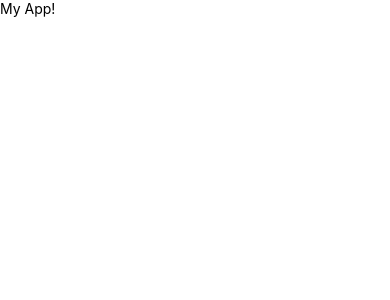
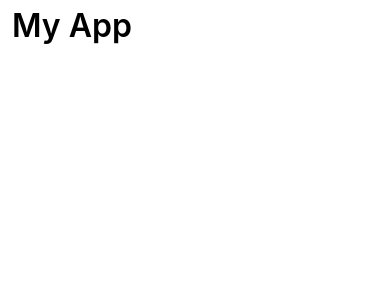
Before and after one commit to HDeiro/react-native-studies, a React Native app in the folder exercises/: screen / in a window 390 px wide. Shown: the top 300 px of the page. Built offline with nearby package versions, Linux system fonts and the light colour scheme.

Commit message:
Create Title Component with Styles

```diff
--- a/exercises/src/App.tsx
+++ b/exercises/src/App.tsx
@@ -1,8 +1,9 @@
 import React from 'react';
-import {Text, SafeAreaView} from 'react-native';
+import {SafeAreaView} from 'react-native';
+import {Title} from './components/Title';
 
 export default () => (
   <SafeAreaView>
-    <Text>My App!</Text>
+    <Title content="My App" />
   </SafeAreaView>
 );
--- /dev/null
+++ b/exercises/src/components/Title.tsx
@@ -0,0 +1,21 @@
+import React from 'react';
+import {Text, StyleSheet} from 'react-native';
+
+type PropsType = {
+  content: string;
+};
+
+const Styles = StyleSheet.create({
+  Title: {
+    fontWeight: '600',
+    fontSize: 32,
+    paddingTop: 6,
+    paddingBottom: 6,
+    paddingLeft: 12,
+    paddingRight: 12,
+  },
+});
+
+export const Title = ({content}: PropsType) => {
+  return <Text style={Styles.Title}>{content}</Text>;
+};
```
